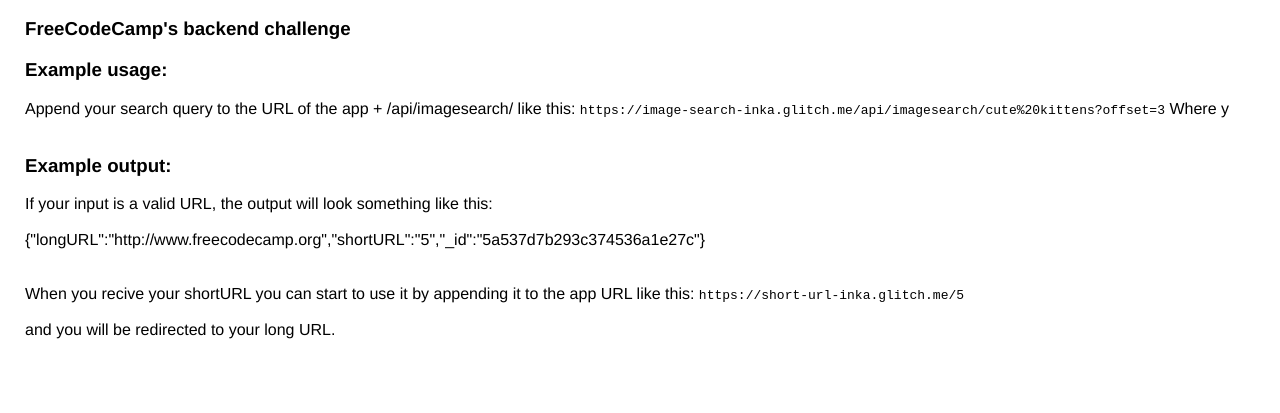
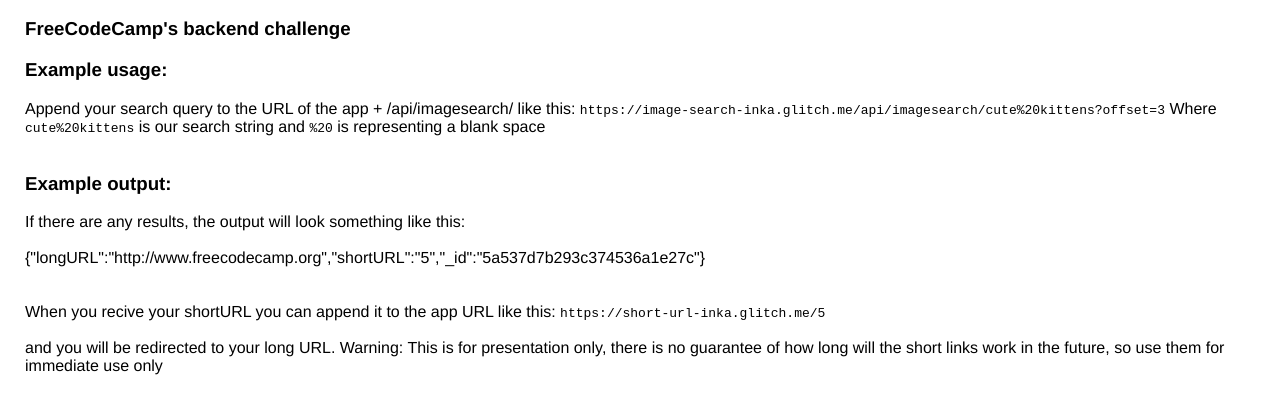
Before and after one commit to Inka13/image-search-abstraction-layer, a website: page views/index.html in a window 1280 px wide. Shown: the part 65-478 px from the top of the page. Drawn offline with Linux system fonts and the light colour scheme.

Commit message:
🎍🐡 Checkpoint views/index.html:617097/373

```diff
--- a/views/index.html
+++ b/views/index.html
@@ -28,12 +28,12 @@
           Example usage:
         </h3>
         Append your search query to the URL of the app + /api/imagesearch/ like this: <code class="url">https://image-search-inka.glitch.me/api/imagesearch/cute%20kittens?offset=3</code>
-        Where y
+        Where <code class="url">cute%20kittens</code> is our search string and <code class="url">%20</code> is representing a blank space
       <br><br>
         <h3>
           Example output:
         </h3>
-          If your input is a valid URL, the output will look something like this:
+          If there are any results, the output will look something like this:
 
       <br><br>
 
@@ -41,11 +41,12 @@
 
       <br><br>
 
-        When you recive your shortURL you can start to use it by appending it to the app URL like this:
+        When you recive your shortURL you can append it to the app URL like this:
         <code class="url">https://short-url-inka.glitch.me/5</code>
 
       <br><br>
         and you will be redirected to your long URL.
+      Warning: This is for presentation only, there is no guarantee of how long will the short links work in the future, so use them for immediate use only
 
     </main>
 
```
